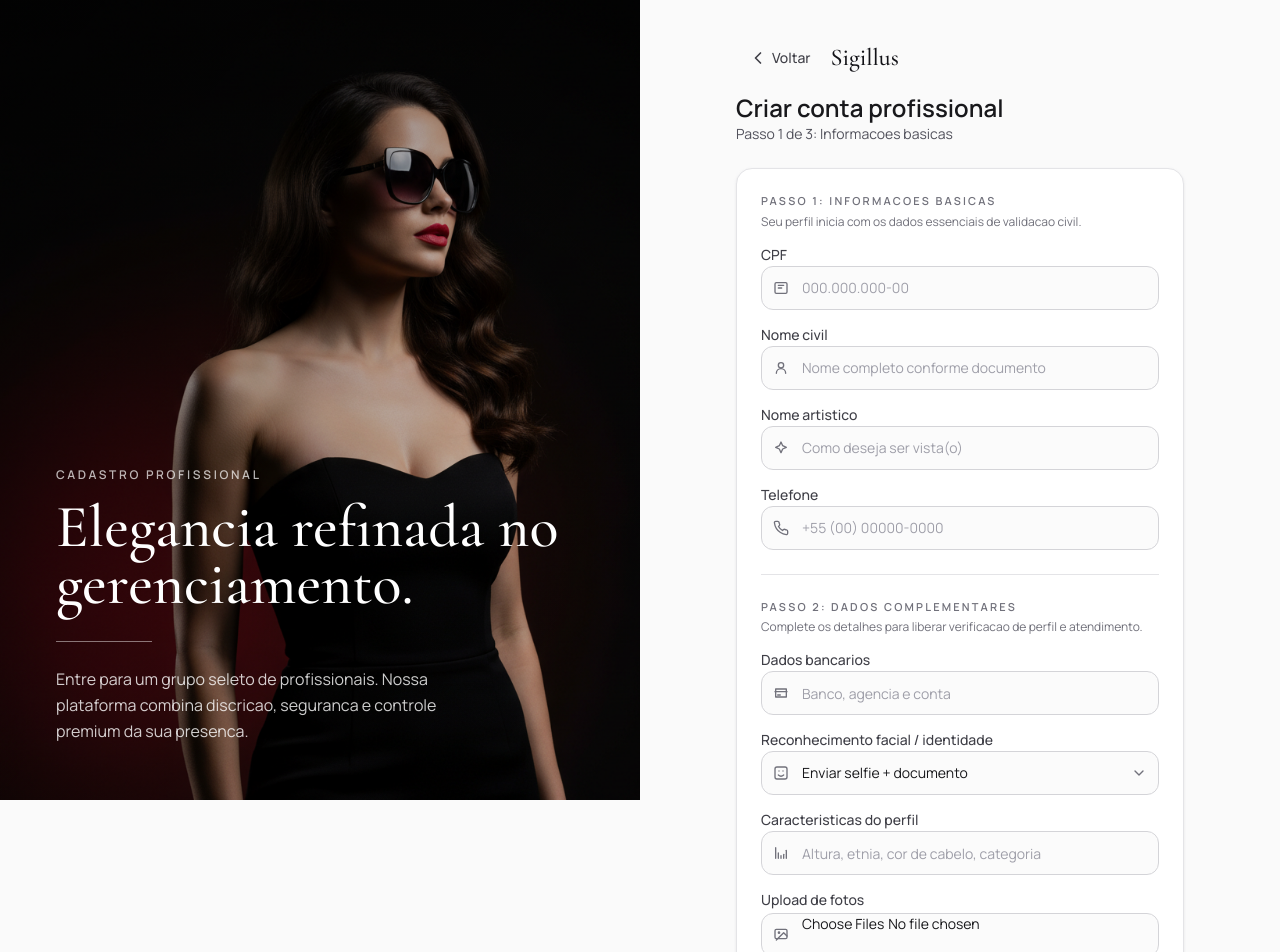
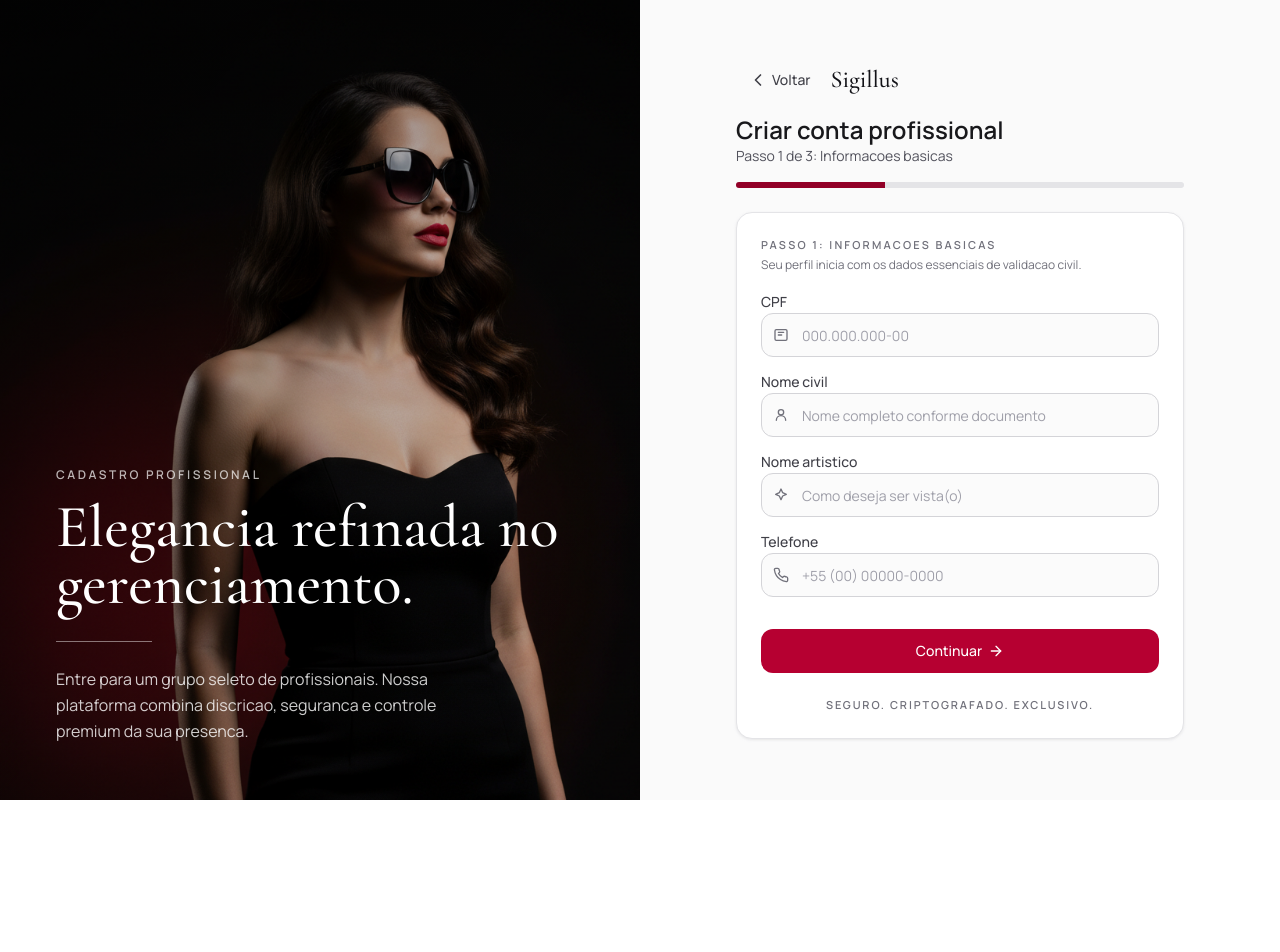
Before and after one commit to warriorsyn/raparigator-front-nextjs, a Next.js app: page /auth/cadastro/profissional in a window 1280 px wide. Shown: the top 952 px of the page. After the commit the page ends 800 px from the top, so only its background shows below. Built offline with nearby package versions, Linux system fonts and the light colour scheme.

Commit message:
feat: implement multi-step navigation and progress indication in ProfessionalSignupScreen

```diff
--- a/components/screens/professional-signup-screen.tsx
+++ b/components/screens/professional-signup-screen.tsx
@@ -1,3 +1,6 @@
+"use client";
+
+import { useState } from "react";
 import Image from "next/image";
 import Link from "next/link";
 import { BackButton } from "@/components/ui/back-button";
@@ -7,7 +10,13 @@ import { Input } from "@/components/ui/input";
 import { Select } from "@/components/ui/select";
 
 export function ProfessionalSignupScreen() {
+  // Controle de estado para os passos do formulário
+  const [step, setStep] = useState(1);
   const iconClassName = "h-4 w-4";
+
+  // Funções de navegação
+  const nextStep = () => setStep(2);
+  const prevStep = () => setStep(1);
 
   return (
     <div className="min-h-screen bg-zinc-50 md:grid md:grid-cols-2 md:items-start">
@@ -42,13 +51,25 @@ export function ProfessionalSignupScreen() {
               </Link>
             </div>
             <h1 className="mt-4 text-2xl font-semibold text-zinc-900">Criar conta profissional</h1>
-            <p className="text-sm text-zinc-600">Passo 1 de 3: Informacoes basicas</p>
+            <p className="text-sm text-zinc-600">
+              Passo {step} de 3: {step === 1 ? "Informacoes basicas" : "Dados complementares"}
+            </p>
+
+            {/* Barra de Progresso */}
+            <div className="mt-4 h-1.5 w-full overflow-hidden rounded-full bg-zinc-200">
+              <div
+                className={`h-full bg-wine-800 transition-all duration-300 ease-in-out ${step === 1 ? 'w-1/3' : 'w-2/3'}`}
+              />
+            </div>
           </header>
 
           <div className="rounded-2xl border border-zinc-200 bg-white p-5 shadow-sm shadow-zinc-300/40 md:p-6">
-            <form className="space-y-6">
-              <div className="space-y-3">
-                <div className="space-y-1">
+            <form className="space-y-6" onSubmit={(e) => e.preventDefault()}>
+
+              {/* PASSO 1 */}
+              {step === 1 && (
+                <div className="space-y-3 animate-in fade-in slide-in-from-right-4 duration-300">
+                  <div className="space-y-1 mb-4">
                     <p className="text-[11px] font-semibold uppercase tracking-[0.2em] text-zinc-500">Passo 1: Informacoes basicas</p>
                     <p className="text-xs text-zinc-500">Seu perfil inicia com os dados essenciais de validacao civil.</p>
                   </div>
@@ -101,14 +122,16 @@ export function ProfessionalSignupScreen() {
                     }
                   />
                 </div>
+              )}
 
-              <div className="border-t border-zinc-200 pt-6">
-                <div className="space-y-1">
+              {/* PASSO 2 */}
+              {step === 2 && (
+                <div className="space-y-3 animate-in fade-in slide-in-from-right-4 duration-300">
+                  <div className="space-y-1 mb-4">
                     <p className="text-[11px] font-semibold uppercase tracking-[0.2em] text-zinc-500">Passo 2: Dados complementares</p>
                     <p className="text-xs text-zinc-500">Complete os detalhes para liberar verificacao de perfil e atendimento.</p>
                   </div>
 
-                <div className="mt-3 space-y-3">
                   <Input
                     id="bank"
                     label="Dados bancarios"
@@ -180,10 +203,8 @@ export function ProfessionalSignupScreen() {
                       </svg>
                     }
                   />
-                </div>
-              </div>
 
-              <div className="pt-2">
+                  <div className="pt-4 pb-2">
                     <InfoBanner
                       title="Verificacao de identidade"
                       description="Para manter o padrao de seguranca da plataforma, seu perfil passa por confirmacao multipla de identidade."
@@ -202,9 +223,43 @@ export function ProfessionalSignupScreen() {
                       <span className="rounded-full border border-wine-200 bg-wine-50 px-2 py-1">Blindagem</span>
                     </div>
                   </div>
+                </div>
+              )}
 
-              <div className="pt-2">
-                <Button fullWidth>Continuar para verificacao</Button>
+              {/* CONTROLES DE NAVEGAÇÃO */}
+              <div className="pt-2 flex gap-3">
+                {step === 2 && (
+                  <Button
+                    type="button"
+                    variant="secondary"
+                    onClick={prevStep}
+                    className="flex items-center justify-center w-1/3 border-zinc-200 text-zinc-600 hover:bg-zinc-50"
+                  >
+                    <svg viewBox="0 0 24 24" fill="none" stroke="currentColor" strokeWidth="2" strokeLinecap="round" strokeLinejoin="round" className="mr-1.5 h-4 w-4">
+                      <path d="m12 19-7-7 7-7" />
+                      <path d="M19 12H5" />
+                    </svg>
+                    Voltar
+                  </Button>
+                )}
+
+                {step === 1 ? (
+                  <Button type="button" fullWidth onClick={nextStep} className="flex items-center justify-center">
+                    Continuar
+                    <svg viewBox="0 0 24 24" fill="none" stroke="currentColor" strokeWidth="2" strokeLinecap="round" strokeLinejoin="round" className="ml-1.5 h-4 w-4">
+                      <path d="M5 12h14" />
+                      <path d="m12 5 7 7-7 7" />
+                    </svg>
+                  </Button>
+                ) : (
+                  <Button type="button" className="flex items-center justify-center w-2/3">
+                    Continuar para verificacao
+                    <svg viewBox="0 0 24 24" fill="none" stroke="currentColor" strokeWidth="2" strokeLinecap="round" strokeLinejoin="round" className="ml-1.5 h-4 w-4">
+                      <path d="M5 12h14" />
+                      <path d="m12 5 7 7-7 7" />
+                    </svg>
+                  </Button>
+                )}
               </div>
             </form>
 
```
Lines whose indentation alone changed are shown as unchanged.
